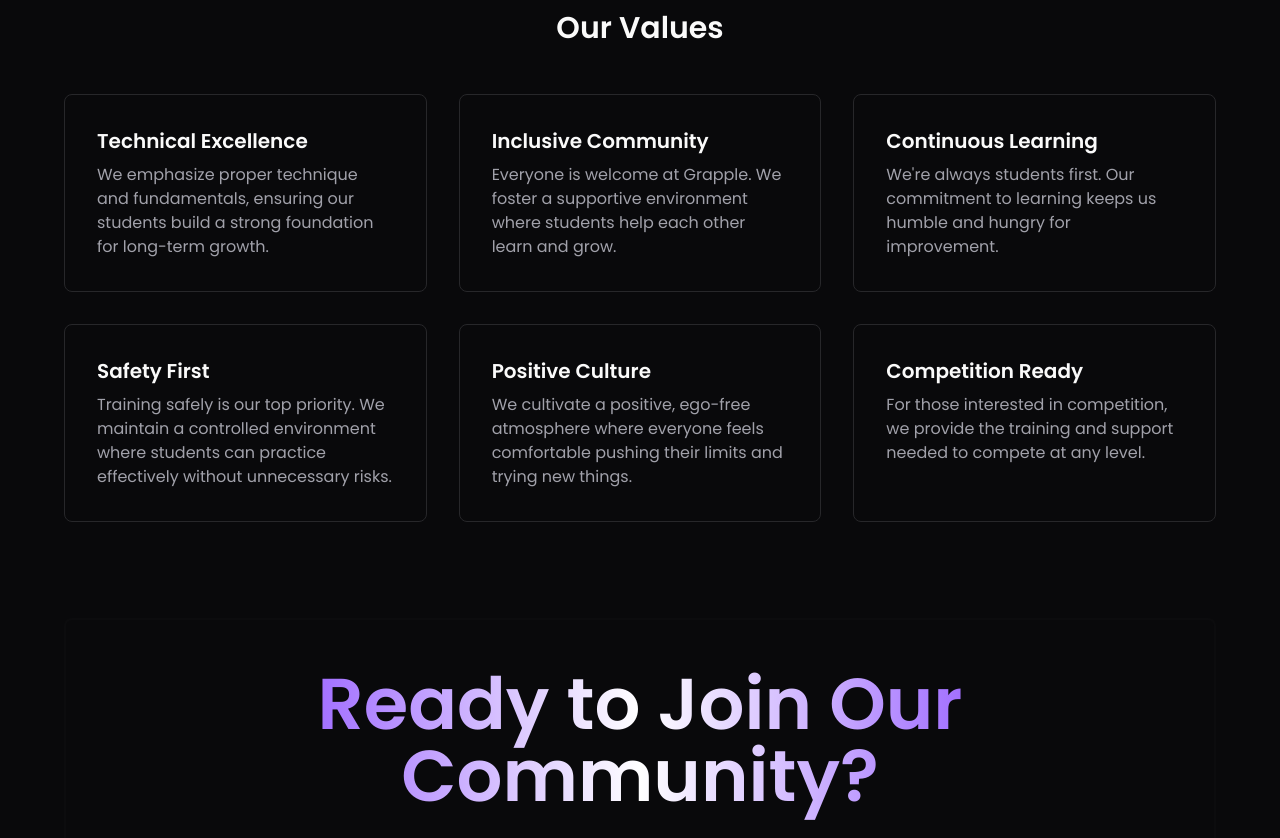
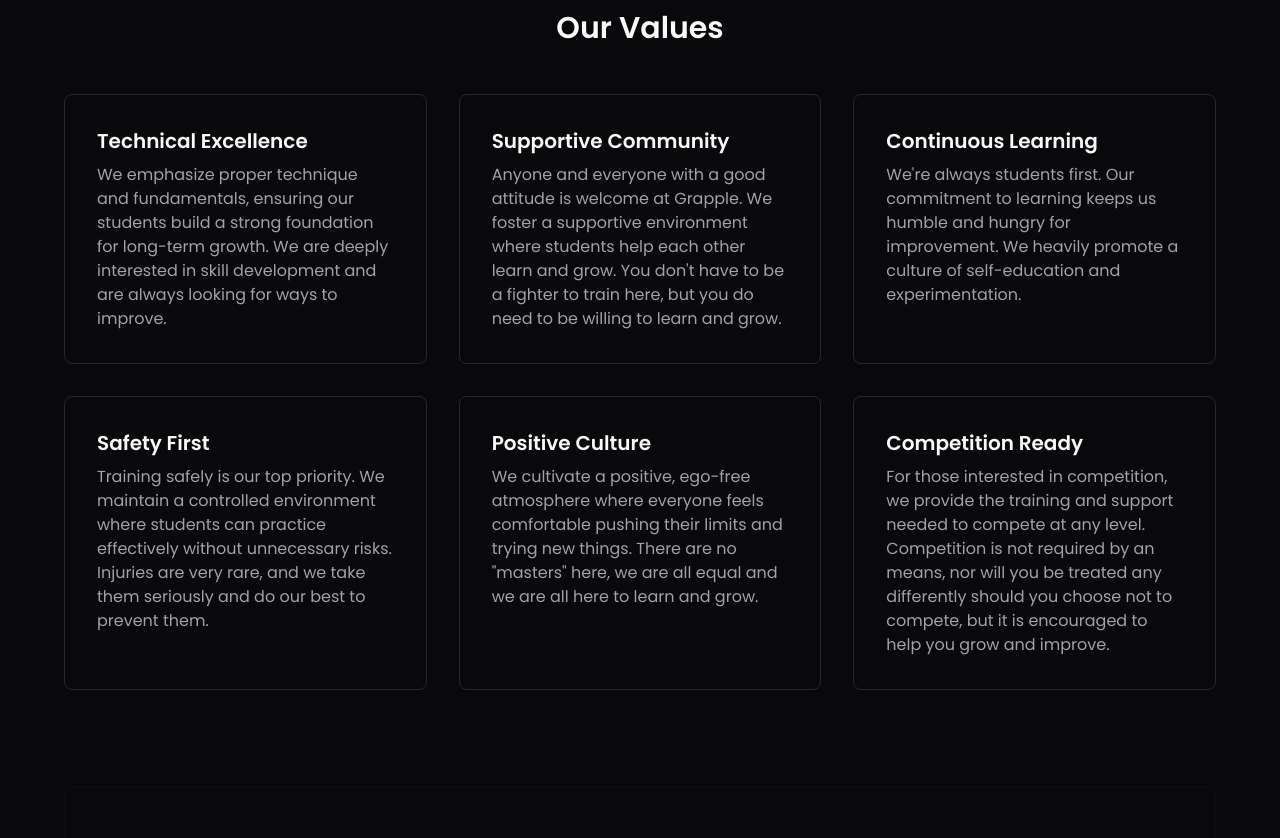
Before and after one commit to jchiatt/grapplebjj.com, a Next.js app: page /about in a window 1280 px wide. Shown: the part 1200-2038 px from the top of the page. Built offline with nearby package versions, Linux system fonts and the light colour scheme; no server answers; a web font is replaced by a local one.

Commit message:
update about page

```diff
--- a/src/app/about/page.tsx
+++ b/src/app/about/page.tsx
@@ -4,8 +4,7 @@ import Image from "next/image";
 
 export const metadata: Metadata = {
   title: "About | Grapple",
-  description:
-    "Learn about our mission, values, and the team behind Grapple Jiu Jitsu.",
+  description: "Learn about our mission and values.",
 };
 
 export default function AboutPage() {
@@ -23,7 +22,7 @@ export default function AboutPage() {
       <div className="mt-16 grid gap-12 lg:grid-cols-2 lg:gap-16 items-center">
         <div className="relative aspect-[4/3] lg:aspect-[3/4]">
           <Image
-            src="/images/ancient-grapplers.jpeg"
+            src="/images/squad.jpg"
             alt="Ancient grapplers depicted in art"
             fill
             className="object-cover rounded-2xl"
@@ -80,31 +79,30 @@ const values = [
   {
     title: "Technical Excellence",
     description:
-      "We emphasize proper technique and fundamentals, ensuring our students build a strong foundation for long-term growth.",
+      "We emphasize proper technique and fundamentals, ensuring our students build a strong foundation for long-term growth. We are deeply interested in skill development and are always looking for ways to improve.",
   },
   {
-    title: "Inclusive Community",
+    title: "Supportive Community",
     description:
-      "Everyone is welcome at Grapple. We foster a supportive environment where students help each other learn and grow.",
+      "Anyone and everyone with a good attitude is welcome at Grapple. We foster a supportive environment where students help each other learn and grow. You don't have to be a fighter to train here, but you do need to be willing to learn and grow.",
   },
   {
     title: "Continuous Learning",
     description:
-      "We're always students first. Our commitment to learning keeps us humble and hungry for improvement.",
+      "We're always students first. Our commitment to learning keeps us humble and hungry for improvement. We heavily promote a culture of self-education and experimentation.",
   },
   {
     title: "Safety First",
     description:
-      "Training safely is our top priority. We maintain a controlled environment where students can practice effectively without unnecessary risks.",
+      "Training safely is our top priority. We maintain a controlled environment where students can practice effectively without unnecessary risks. Injuries are very rare, and we take them seriously and do our best to prevent them.",
   },
   {
     title: "Positive Culture",
-    description:
-      "We cultivate a positive, ego-free atmosphere where everyone feels comfortable pushing their limits and trying new things.",
+    description: `We cultivate a positive, ego-free atmosphere where everyone feels comfortable pushing their limits and trying new things. There are no "masters" here, we are all equal and we are all here to learn and grow.`,
   },
   {
     title: "Competition Ready",
     description:
-      "For those interested in competition, we provide the training and support needed to compete at any level.",
+      "For those interested in competition, we provide the training and support needed to compete at any level. Competition is not required by an means, nor will you be treated any differently should you choose not to compete, but it is encouraged to help you grow and improve.",
   },
 ];
```
